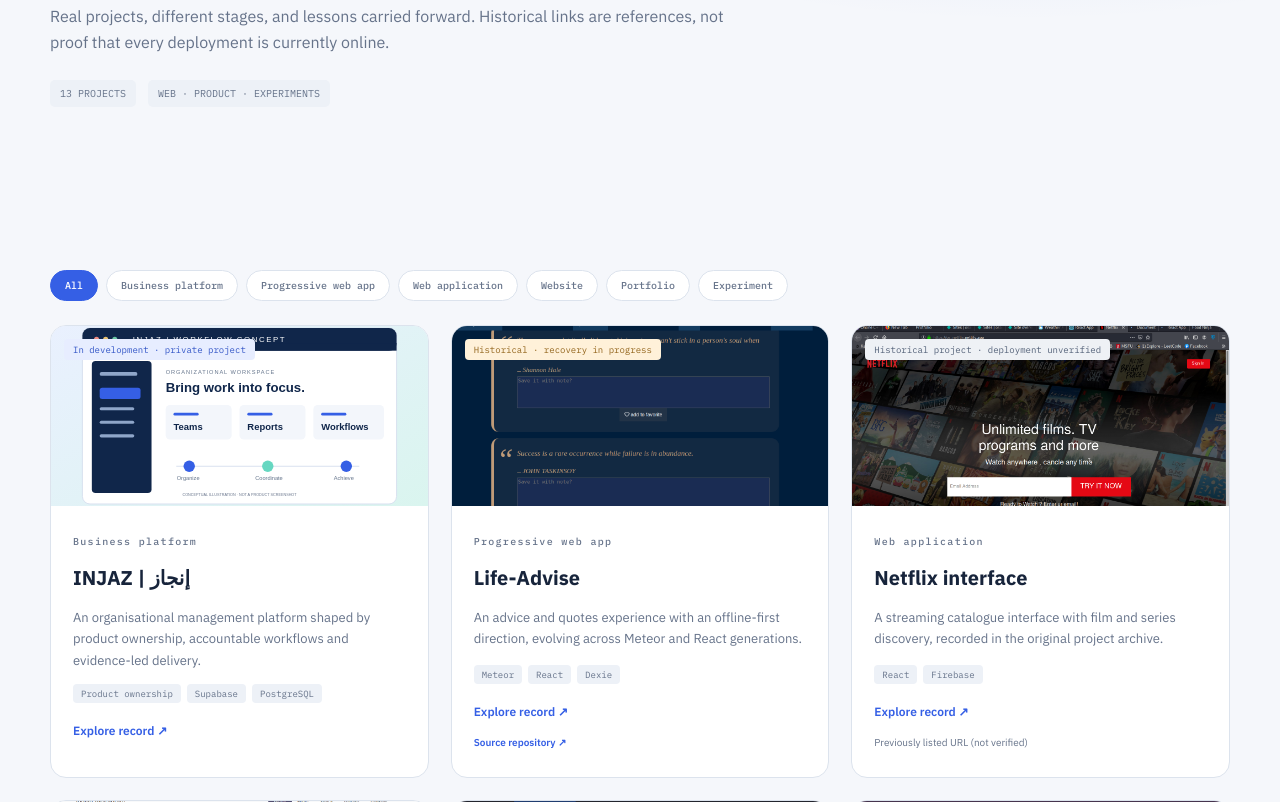
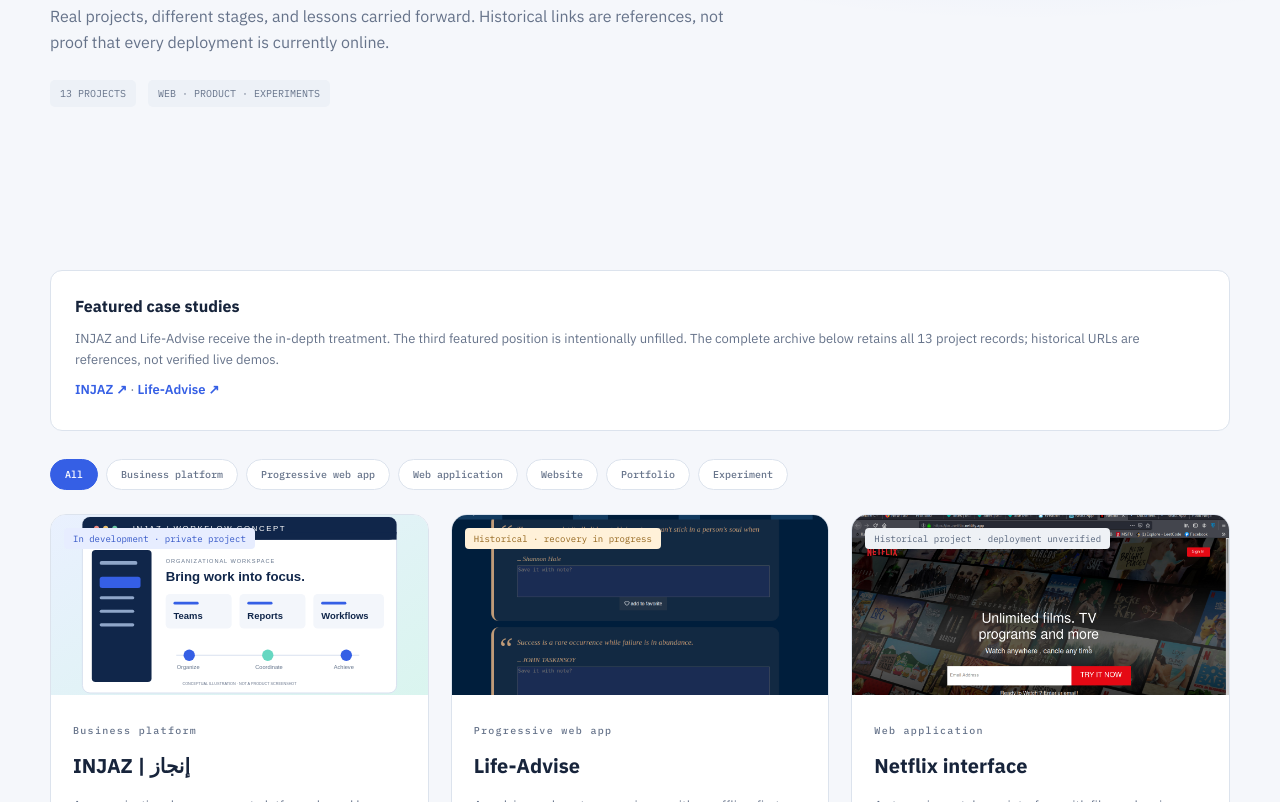
Before and after one commit to osama865/portfolio-react, an Astro site in the folder astro/: page /projects in a window 1280 px wide. Shown: the part 298-1100 px from the top of the page. Built offline with nearby package versions, Linux system fonts and the light colour scheme; Astro itself is replaced by a stand-in of ours.

Commit message:
feat(portfolio): clarify featured and archive hierarchy

```diff
--- a/astro/src/pages/projects/index.astro
+++ b/astro/src/pages/projects/index.astro
@@ -6,7 +6,7 @@ const categories = [...new Set(projects.map((project) => project.category))];
 ---
 <SiteLayout title="Projects — Osama Ibrahim" description="Software projects, product work and experiments by Osama Ibrahim.">
   <section class="page-hero"><div class="container"><small class="eyebrow">SELECTED WORK / PROJECT ARCHIVE</small><h1>A collection of things <em style="color:var(--blue);font-style:normal">I've built.</em></h1><p>Real projects, different stages, and lessons carried forward. Historical links are references, not proof that every deployment is currently online.</p><div class="case-meta"><span>{projects.length} PROJECTS</span><span>WEB · PRODUCT · EXPERIMENTS</span></div></div></section>
-  <section class="section"><div class="container">
+  <section class="section"><div class="container"><div class="archive-note"><b>Featured case studies</b><p>INJAZ and Life-Advise receive the in-depth treatment. The third featured position is intentionally unfilled. The complete archive below retains all 13 project records; historical URLs are references, not verified live demos.</p><p><a href="/projects/injaz/">INJAZ ↗</a> · <a href="/projects/life-advise/">Life-Advise ↗</a></p></div>
     <div class="project-filters" role="group" aria-label="Filter projects">
       <button type="button" data-filter="all" aria-pressed="true">All</button>
       {categories.map((category) => <button type="button" data-filter={category} aria-pressed="false">{category}</button>)}
```
